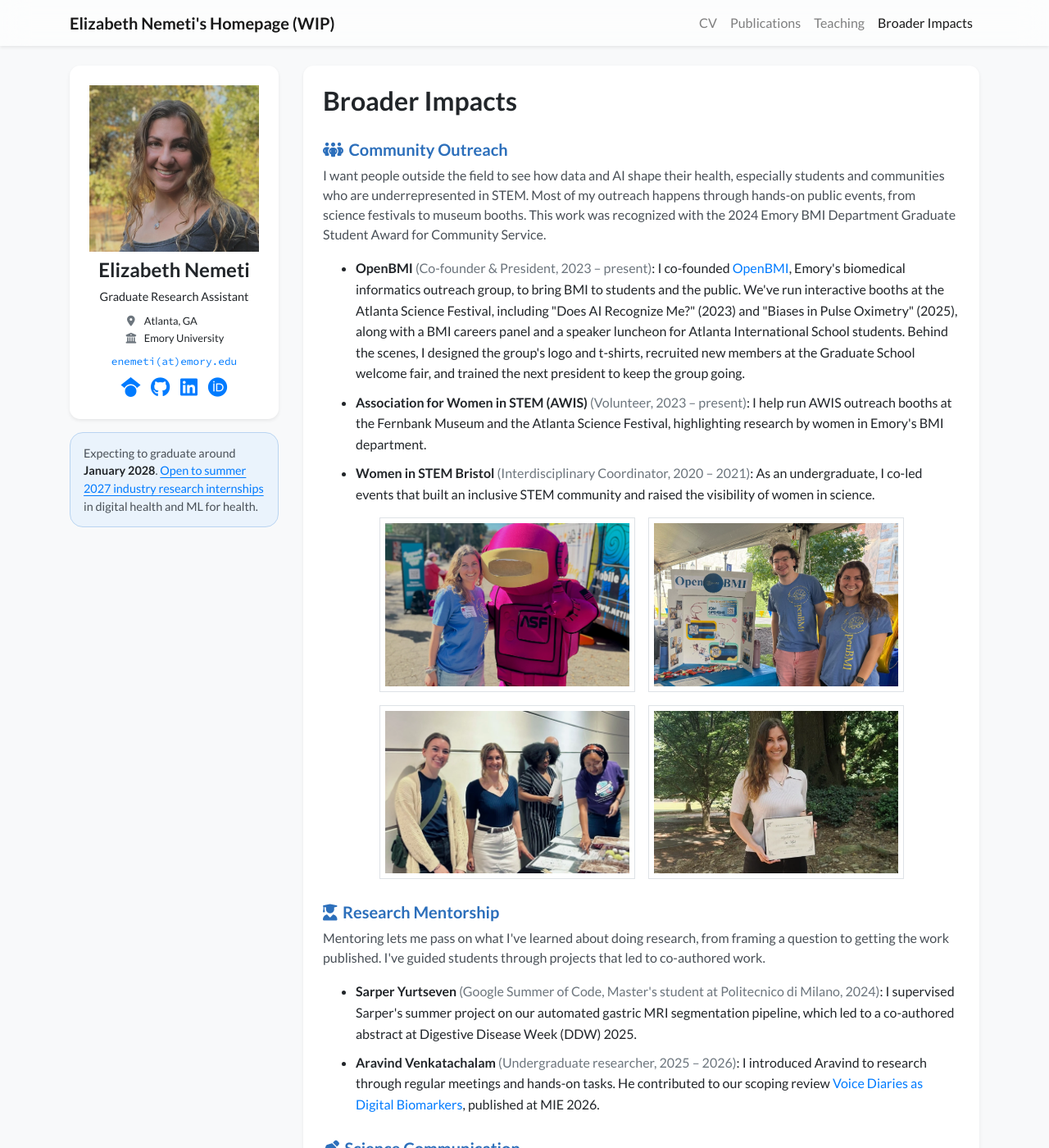
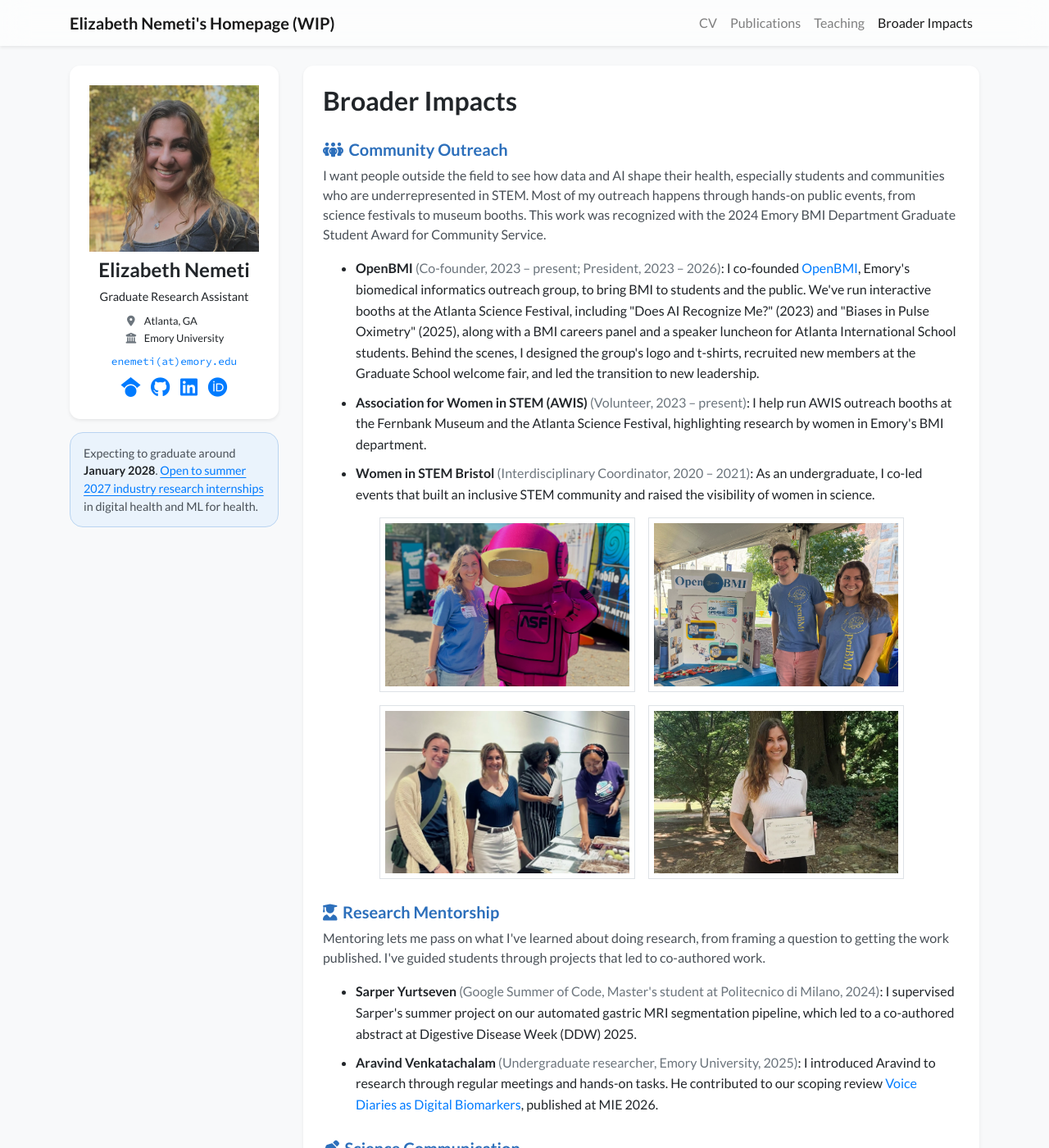
Before and after one commit to nemetielizabeth/nemetielizabeth.github.io, a Jekyll site: the page built from broader-impacts.html, in a window 1280 px wide and 1400 px high. Shown: the whole window at 82% size. Built offline with Jekyll 4.4.1, drawn with Linux system fonts in a browser that asks for light colours; nearby versions of some CDN libraries; a style sheet for code colours, icons or effects is not loaded.

Commit message:
Split OpenBMI co-founder/president dates; update Aravind entry
Co-Authored-By: Claude Opus 5.5 <noreply@anthropic.com>

```diff
--- a/broader-impacts.html
+++ b/broader-impacts.html
@@ -18,7 +18,7 @@ navbar_title: Broader Impacts
                 I want people outside the field to see how data and AI shape their health, especially students and communities who are underrepresented in STEM. Most of my outreach happens through hands-on public events, from science festivals to museum booths. This work was recognized with the 2024 Emory BMI Department Graduate Student Award for Community Service.
             </p>
             <ul class="bi-list">
-                <li><strong>OpenBMI</strong> <span class="bi-when">(Co-founder &amp; President, 2023 – present)</span>: I co-founded <a href="https://med.emory.edu/departments/biomedical-informatics/outreach/open-bmi.html" target="_blank">OpenBMI</a>, Emory's biomedical informatics outreach group, to bring BMI to students and the public. We've run interactive booths at the Atlanta Science Festival, including "Does AI Recognize Me?" (2023) and "Biases in Pulse Oximetry" (2025), along with a BMI careers panel and a speaker luncheon for Atlanta International School students. Behind the scenes, I designed the group's logo and t-shirts, recruited new members at the Graduate School welcome fair, and trained the next president to keep the group going.</li>
+                <li><strong>OpenBMI</strong> <span class="bi-when">(Co-founder, 2023 – present; President, 2023 – 2026)</span>: I co-founded <a href="https://med.emory.edu/departments/biomedical-informatics/outreach/open-bmi.html" target="_blank">OpenBMI</a>, Emory's biomedical informatics outreach group, to bring BMI to students and the public. We've run interactive booths at the Atlanta Science Festival, including "Does AI Recognize Me?" (2023) and "Biases in Pulse Oximetry" (2025), along with a BMI careers panel and a speaker luncheon for Atlanta International School students. Behind the scenes, I designed the group's logo and t-shirts, recruited new members at the Graduate School welcome fair, and led the transition to new leadership.</li>
                 <li><strong>Association for Women in STEM (AWIS)</strong> <span class="bi-when">(Volunteer, 2023 – present)</span>: I help run AWIS outreach booths at the Fernbank Museum and the Atlanta Science Festival, highlighting research by women in Emory's BMI department.</li>
                 <li><strong>Women in STEM Bristol</strong> <span class="bi-when">(Interdisciplinary Coordinator, 2020 – 2021)</span>: As an undergraduate, I co-led events that built an inclusive STEM community and raised the visibility of women in science.</li>
             </ul>
@@ -36,7 +36,7 @@ navbar_title: Broader Impacts
             </p>
             <ul class="bi-list">
                 <li><strong>Sarper Yurtseven</strong> <span class="bi-when">(Google Summer of Code, Master's student at Politecnico di Milano, 2024)</span>: I supervised Sarper's summer project on our automated gastric MRI segmentation pipeline, which led to a co-authored abstract at Digestive Disease Week (DDW) 2025.</li>
-                <li><strong>Aravind Venkatachalam</strong> <span class="bi-when">(Undergraduate researcher, 2025 – 2026)</span>: I introduced Aravind to research through regular meetings and hands-on tasks. He contributed to our scoping review <a href="https://pubmed.ncbi.nlm.nih.gov/42175039/" target="_blank">Voice Diaries as Digital Biomarkers</a>, published at MIE 2026.</li>
+                <li><strong>Aravind Venkatachalam</strong> <span class="bi-when">(Undergraduate researcher, Emory University, 2025)</span>: I introduced Aravind to research through regular meetings and hands-on tasks. He contributed to our scoping review <a href="https://pubmed.ncbi.nlm.nih.gov/42175039/" target="_blank">Voice Diaries as Digital Biomarkers</a>, published at MIE 2026.</li>
             </ul>
 
             <h5><i class="fas fa-pen-nib"></i>Science Communication</h5>
```
